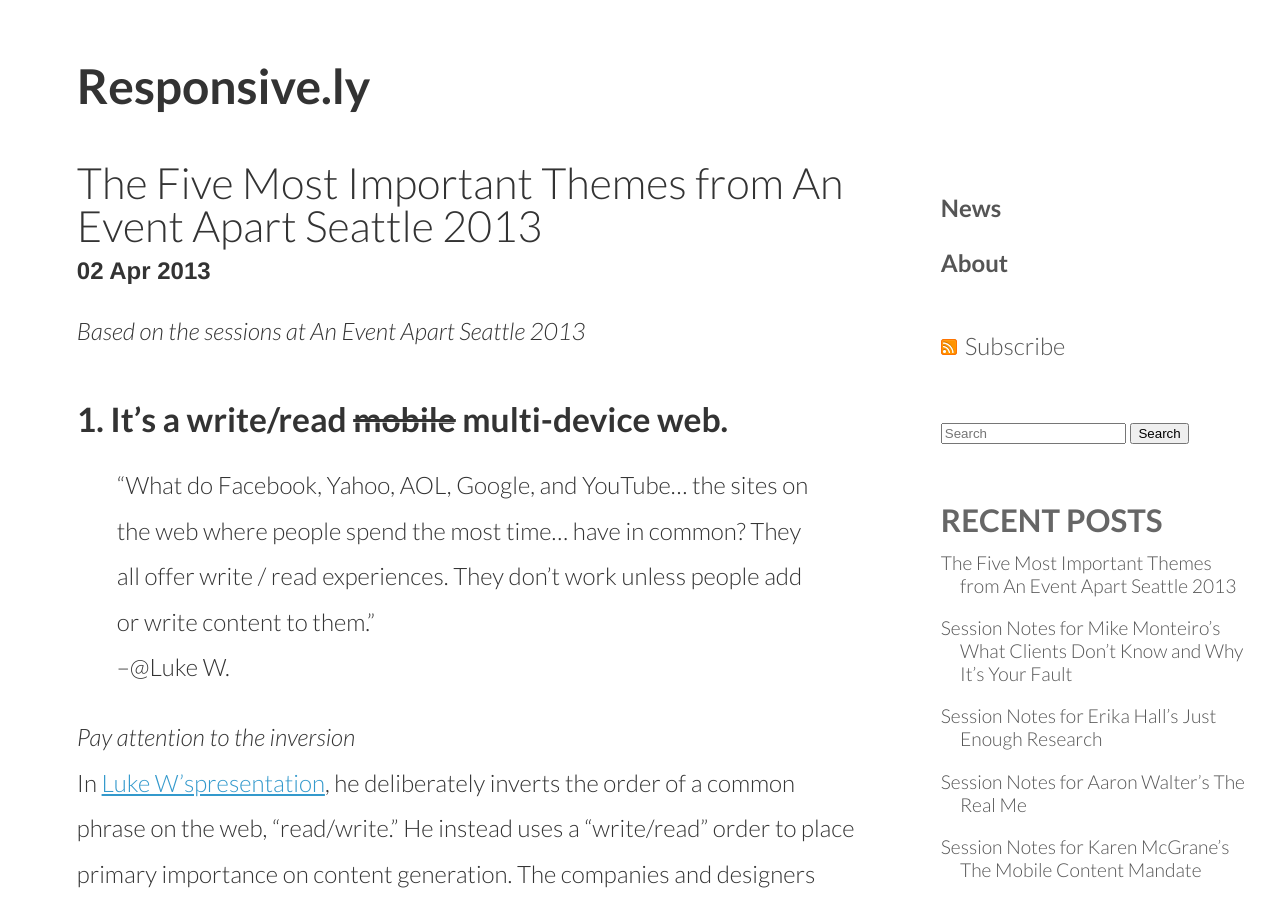
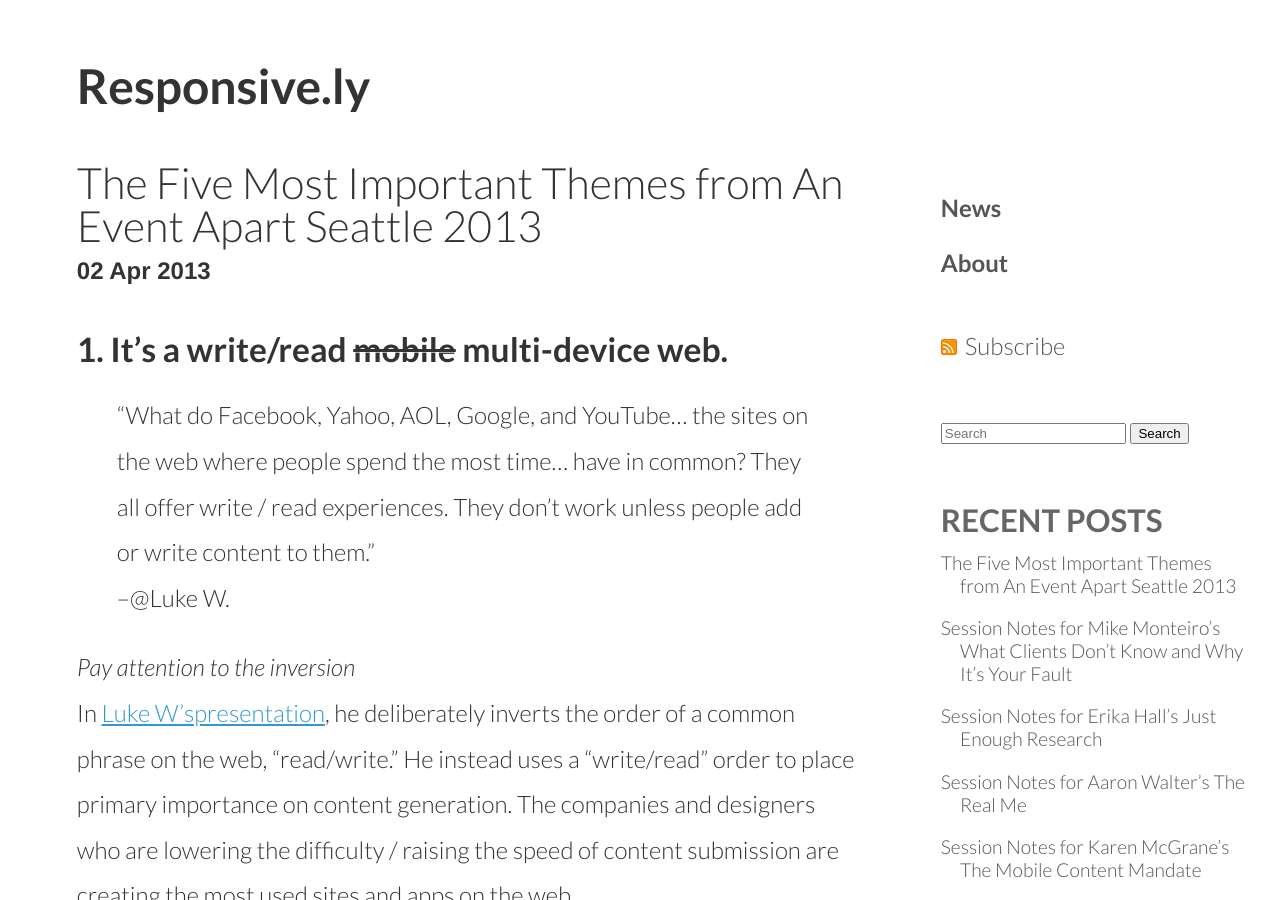
Before and after one commit to thedougco/responsive.ly, a Jekyll site: the page built from _posts/2013-04-3-the_five_most_important_ideas_from_an_event_apart_seattle_2013.md, in a window 1280 px wide and 900 px high. Built offline with Jekyll 4.4.1, drawn with Linux system fonts in a browser that asks for light colours; nearby versions of some CDN libraries; Markdown is read by kramdown in place of the engine named in the settings; comment, search, counter and statistics services are not loaded; some of the changed text lies outside the part shown.

Commit message:
post edits

```diff
--- a/_posts/2013-04-3-the_five_most_important_ideas_from_an_event_apart_seattle_2013.md
+++ b/_posts/2013-04-3-the_five_most_important_ideas_from_an_event_apart_seattle_2013.md
@@ -5,8 +5,6 @@ date: 2013-04-02
 categories: [Responsive, Tools]
 author: doug
 ---
-*Based on the sessions at An Event Apart Seattle 2013*
-
 <!-- more -->
 
 ###1. It’s a write/read <del>mobile</del> multi-device web.
```
Also changed, not shown: other parts of _posts/2013-04-3-the_five_most_important_ideas_from_an_event_apart_seattle_2013.md (+2 -0 lines).
